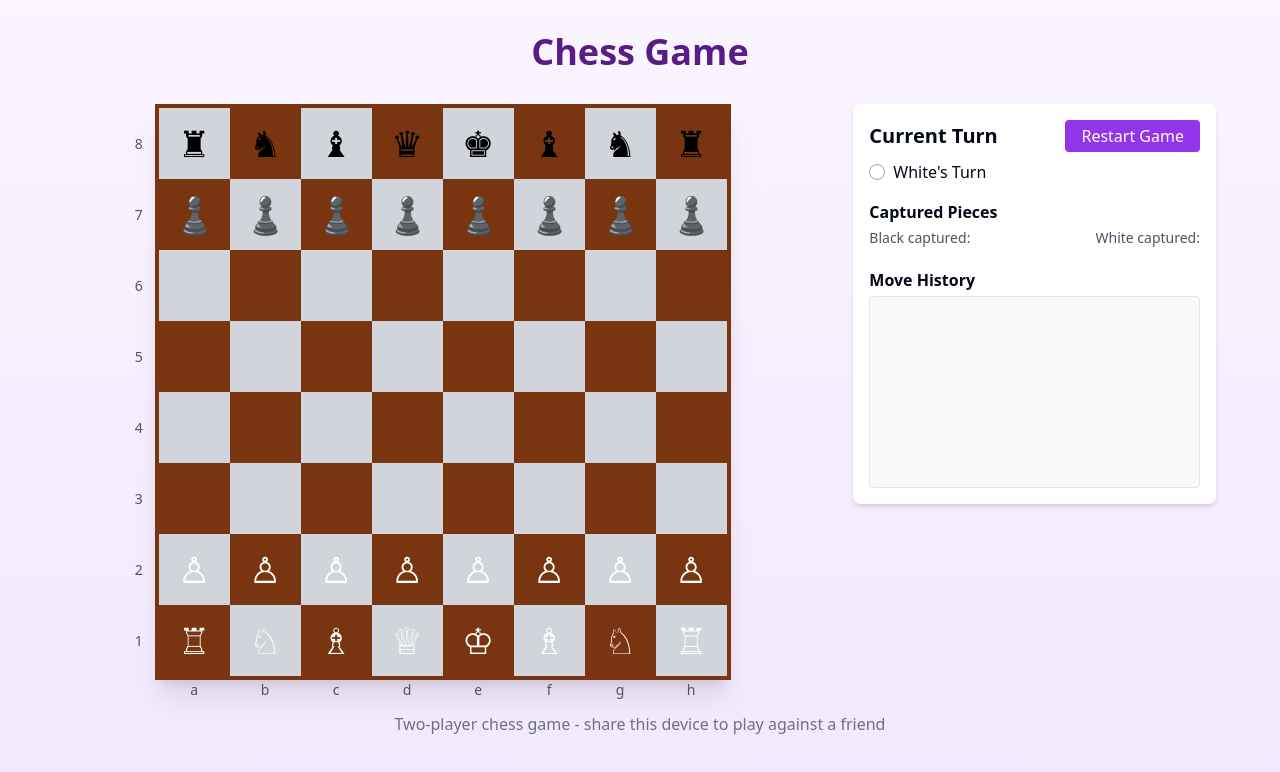
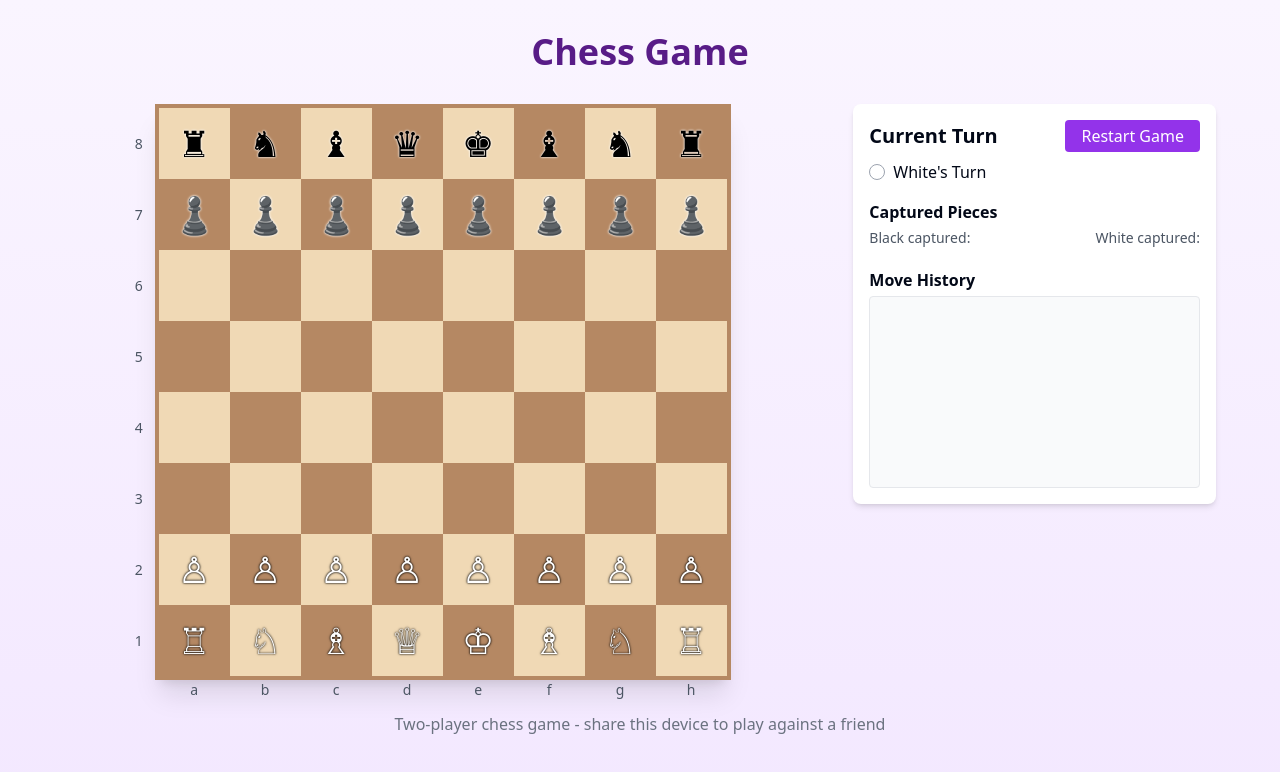
Before and after one commit to Demyke93/chessplayers, a React (Vite) app: page / in a window 1280 px wide. Shown: the top 772 px of the page. Built offline with nearby package versions, Linux system fonts and the light colour scheme.

Commit message:
Apply Lichess wood theme
Update chessboard and piece styles to match the Lichess wood theme, including light and dark square colors, and white/black piece colors with outlines.

```diff
--- a/src/components/ChessPiece.tsx
+++ b/src/components/ChessPiece.tsx
@@ -49,6 +49,8 @@ const ChessPiece: React.FC<ChessPieceProps> = ({
       style={{
         touchAction: 'none',
         userSelect: 'none',
+        textShadow: piece.color === 'white' ? '0px 0px 2px #000' : '0px 0px 2px #fff',
+        filter: piece.color === 'white' ? 'drop-shadow(0px 0px 1px rgba(0,0,0,0.5))' : 'drop-shadow(0px 0px 1px rgba(255,255,255,0.5))',
       }}
     >
       {pieceSymbols[piece.color][piece.type]}
--- a/src/components/Chessboard.tsx
+++ b/src/components/Chessboard.tsx
@@ -66,7 +66,7 @@ const Chessboard: React.FC<ChessboardProps> = ({ gameState, onMove }) => {
           <div
             key={`${x}-${y}`}
             className={`relative w-full pb-[100%]
-              ${isLight ? 'bg-gray-300' : 'bg-amber-900'}
+              ${isLight ? 'bg-[#f0d9b5]' : 'bg-[#b58863]'}
               ${isSelected ? 'ring-4 ring-purple-500 ring-inset' : ''}
               ${isHighlighted ? 'ring-4 ring-purple-300 ring-inset' : ''}`}
             onClick={() => handleSquareClick(position)}
@@ -102,7 +102,7 @@ const Chessboard: React.FC<ChessboardProps> = ({ gameState, onMove }) => {
 
   return (
     <div className="relative mx-auto w-full max-w-md md:max-w-lg lg:max-w-xl">
-      <div className="grid grid-cols-8 gap-0 border-4 border-amber-900 shadow-xl">
+      <div className="grid grid-cols-8 gap-0 border-4 border-[#b58863] shadow-xl">
         {renderSquares()}
       </div>
     </div>
```
